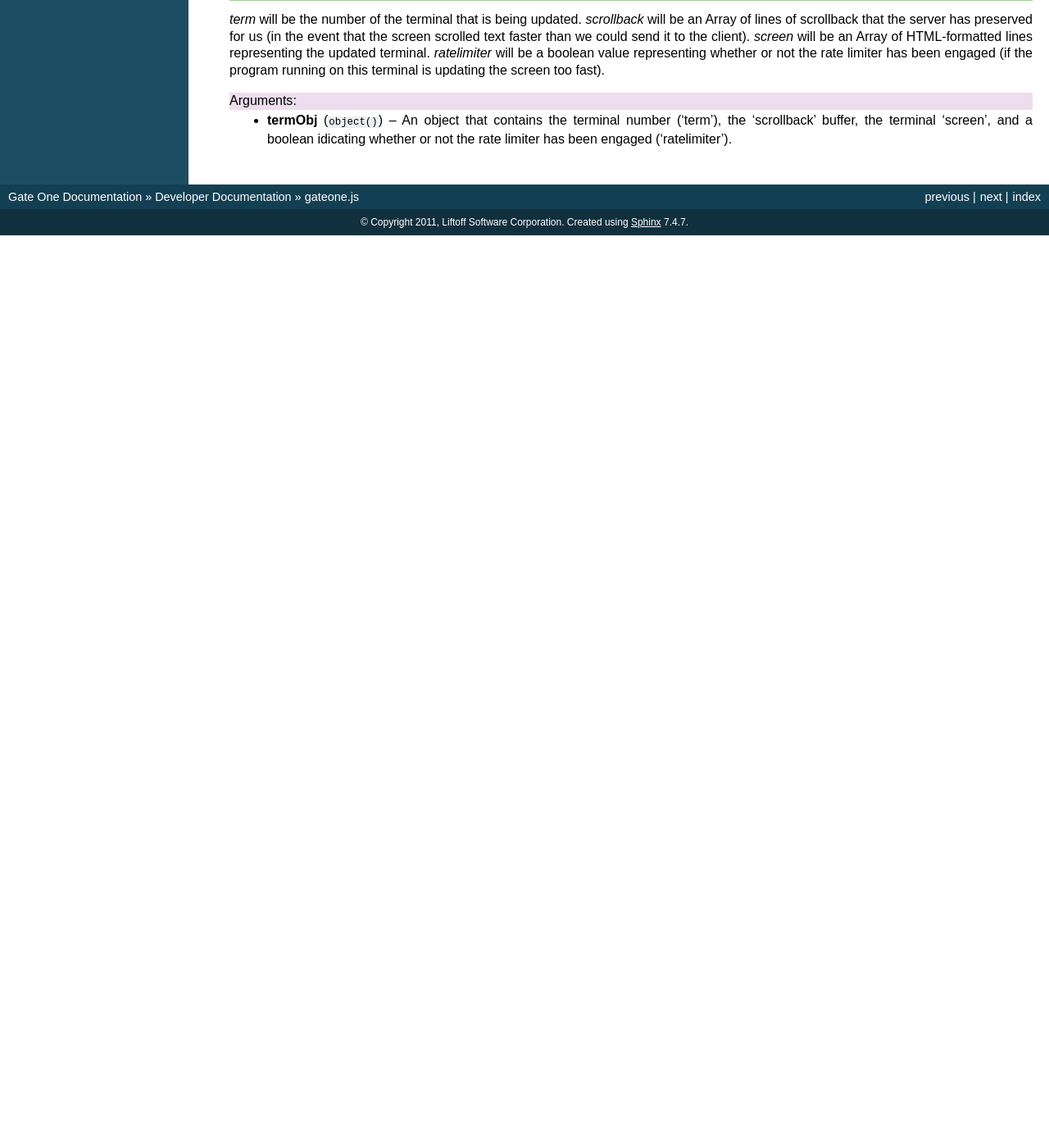
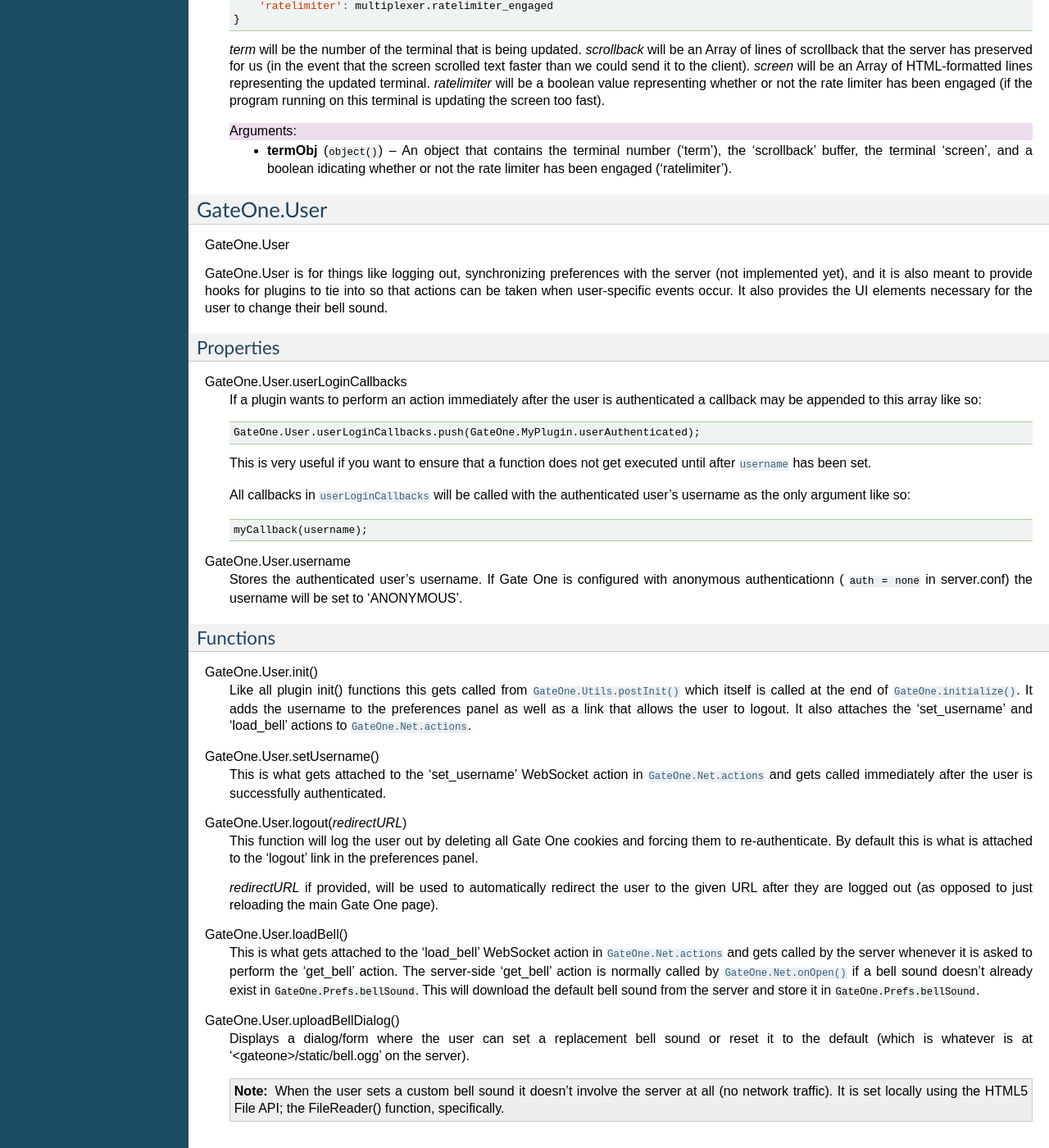
Before and after one commit to liftoff/GateOne, a Sphinx documentation site: the page built from gateone/docs/source/Developer/js_gateone.rst, in a window 1280 px wide and 1400 px high, scrolled down 35505 px. Shown: the whole window at 82% size. Built offline with Sphinx 7.4.7, drawn with Linux system fonts in a browser that asks for light colours; the version number is read from the project's files by our own code; before the commit the page ends 35792 px from its top, so only the background shows below that; some of the changed text lies outside the part shown.

Commit message:
SSH Plugin:  ssh_connect.py has been modified so that it will not automatically use the $USER or $GO_USER environment variables when no username is given in an SSH URL.  The reason for this is so that users can connect to the same server using a different username from the same bookmark. SSH Plugin:  Modified get_identities() inside ssh.py to log errors when it runs into trouble. SSH Plugin:  Fixed a bug where SSH identities weren't showing up on hosts with really old versions of OpenSSH.  Turns out that old versions of ssh-keygen don't display the key type in parentheses like the current version does. Bookmarks Plugin:  When opening a bookmark #gateone will automatically be given focus so users won't have to click on it to start typing again.  The not-focused problem would occur often when a user edited or created a new bookmark then opened it which is really annoying. Bookmarks Plugin:  Tweaked the CSS slightly to make tags easier to read on certain systems. gatone.js:  Fixed copy & paste.  Apparently I broke it when I fixed a bug related to embedding Gate One into other web apps.  Also, you shouldn't have to click twice to give Gate One focus anymore. Documentation updates

```diff
--- a/gateone/docs/source/Developer/js_gateone.rst
+++ b/gateone/docs/source/Developer/js_gateone.rst
@@ -11,6 +11,7 @@
 * `GateOne.Input`_
 * `GateOne.Visual`_
 * `GateOne.Terminal`_
+* `GateOne.User`_
 
 The properties and functions of each respective module are outlined below.
 
@@ -1888,4 +1889,56 @@
 
     :param object termObj: An object that contains the terminal number ('term'), the 'scrollback' buffer, the terminal 'screen', and a boolean idicating whether or not the rate limiter has been engaged ('ratelimiter').
 
-.. todo.. Add GateOne.User docs
+GateOne.User
+------------
+.. js:attribute:: GateOne.User
+
+GateOne.User is for things like logging out, synchronizing preferences with the server (not implemented yet), and it is also meant to provide hooks for plugins to tie into so that actions can be taken when user-specific events occur.  It also provides the UI elements necessary for the user to change their bell sound.
+
+Properties
+^^^^^^^^^^
+.. js:attribute:: GateOne.User.userLoginCallbacks
+
+    If a plugin wants to perform an action immediately after the user is authenticated a callback may be appended to this array like so:
+
+    .. code-block:: javascript
+
+        GateOne.User.userLoginCallbacks.push(GateOne.MyPlugin.userAuthenticated);
+
+    This is very useful if you want to ensure that a function does not get executed until after :js:attr:`~GateOne.User.username` has been set.
+
+    All callbacks in :js:attr:`~GateOne.User.userLoginCallbacks` will be called with the authenticated user's username as the only argument like so:
+
+    .. code-block:: javascript
+
+        myCallback(username);
+
+.. js:attribute:: GateOne.User.username
+
+    Stores the authenticated user's username.  If Gate One is configured with anonymous authenticationn ( `auth = none` in server.conf) the username will be set to 'ANONYMOUS'.
+
+Functions
+^^^^^^^^^
+.. js:function:: GateOne.User.init
+
+    Like all plugin init() functions this gets called from :js:func:`GateOne.Utils.postInit` which itself is called at the end of :js:func:`GateOne.initialize`.  It adds the username to the preferences panel as well as a link that allows the user to logout.  It also attaches the 'set_username' and 'load_bell' actions to :js:attr:`GateOne.Net.actions`.
+
+.. js:function:: GateOne.User.setUsername
+
+    This is what gets attached to the 'set_username' WebSocket action in :js:attr:`GateOne.Net.actions` and gets called immediately after the user is successfully authenticated.
+
+.. js:function:: GateOne.User.logout(redirectURL)
+
+    This function will log the user out by deleting all Gate One cookies and forcing them to re-authenticate.  By default this is what is attached to the 'logout' link in the preferences panel.
+
+    *redirectURL* if provided, will be used to automatically redirect the user to the given URL after they are logged out (as opposed to just reloading the main Gate One page).
+
+.. js:function:: GateOne.User.loadBell
+
+    This is what gets attached to the 'load_bell' WebSocket action in :js:attr:`GateOne.Net.actions` and gets called by the server whenever it is asked to perform the 'get_bell' action.  The server-side 'get_bell' action is normally called by :js:func:`GateOne.Net.onOpen` if a bell sound doesn't already exist in :js:attr:`GateOne.Prefs.bellSound`.  This will download the default bell sound from the server and store it in :js:attr:`GateOne.Prefs.bellSound`.
+
+.. js:function:: GateOne.User.uploadBellDialog
+
+    Displays a dialog/form where the user can set a replacement bell sound or reset it to the default (which is whatever is at '<gateone>/static/bell.ogg' on the server).
+
+    .. note:: When the user sets a custom bell sound it doesn't involve the server at all (no network traffic).  It is set locally using the HTML5 File API; the FileReader() function, specifically.
```
Also changed, not shown: gateone/static/gateone.js, 12 other files.
